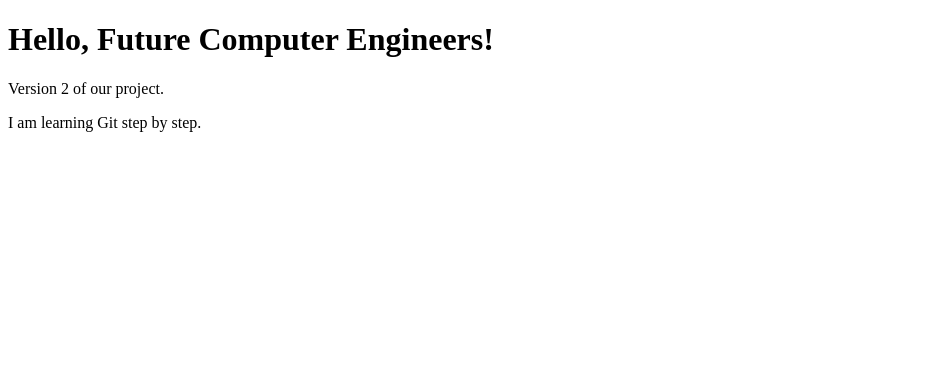
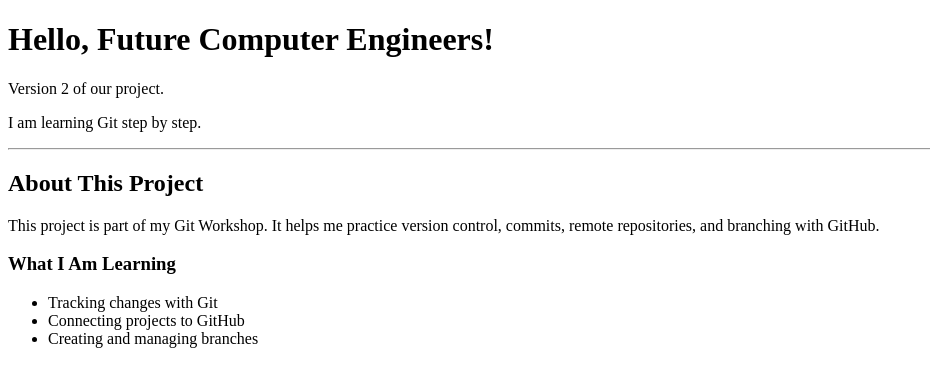
Before and after one commit to dweyl25/DweylGitWorkshop, a plain HTML site: page index.html in a window 1280 px wide. Shown: the whole page, without its empty margins (0-930 px from the left). Drawn offline with Linux system fonts and the light colour scheme.

Commit message:
Add about feature

```diff
--- a/index.html
+++ b/index.html
@@ -10,5 +10,22 @@
     <h1>Hello, Future Computer Engineers!</h1>
     <p>Version 2 of our project.</p>
     <p>I am learning Git step by step.</p>
+
+    <hr>
+
+    <section id="about">
+        <h2>About This Project</h2>
+        <p>
+            This project is part of my Git Workshop.
+            It helps me practice version control, commits,
+            remote repositories, and branching with GitHub.
+        </p>
+        <h3>What I Am Learning</h3>
+        <ul>
+            <li>Tracking changes with Git</li>
+            <li>Connecting projects to GitHub</li>
+            <li>Creating and managing branches</li>
+        </ul>
+    </section>
 </body>
 </html>
```
